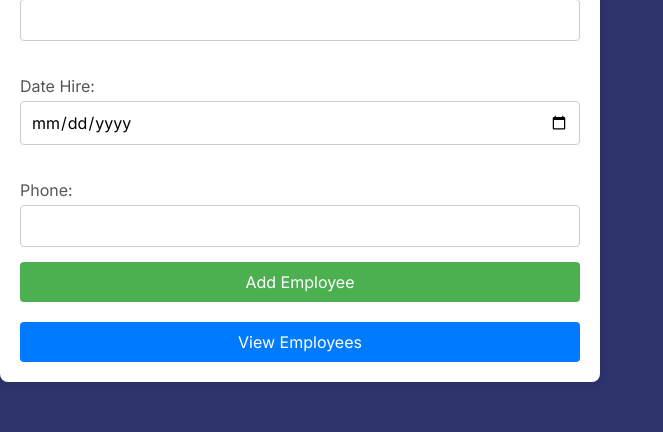
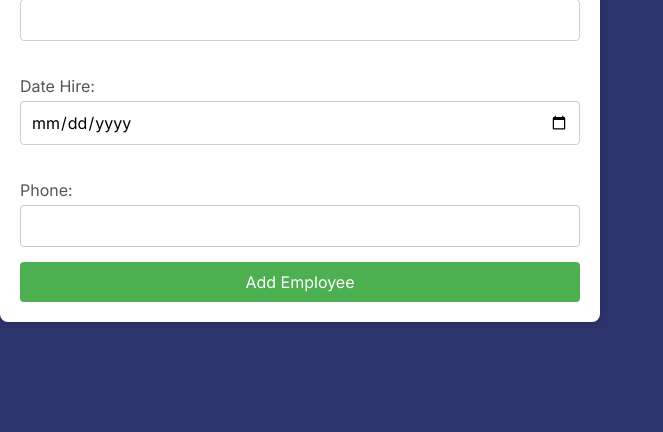
Before and after one commit to karthik-joseph/staff-management-system, a Django app: page /add_employee in a window 1280 px wide. Shown: the part 761-1193 px from the top of the page, without its empty margins (0-663 px from the left). After the commit the page ends 1083 px from the top, so only its background shows below. Run offline with Django 5.2, Linux system fonts and the light colour scheme; data that the repository does not hold is empty.

Commit message:
deleted some functions

```diff
--- a/office/staff/static/js/view_emp.js
+++ b/office/staff/static/js/view_emp.js
@@ -4,7 +4,6 @@ document.addEventListener("DOMContentLoaded", function () {
   const sortBy = document.getElementById("sortBy");
   const tableRows = document.querySelectorAll("table tr:not(:first-child)");
 
-  // Create and add the message element
   const messageDiv = document.createElement("div");
   messageDiv.id = "filter-message";
   messageDiv.style.textAlign = "center";
--- a/office/staff/templates/add_employees.html
+++ b/office/staff/templates/add_employees.html
@@ -60,7 +60,6 @@ system | Add employee {% endblock %} {% block style %}
     <script src="{% static 'js/reset.js' %}"></script>
     {% endif %}
   </form>
-  <a href="/view_employee" class="btn">View Employees</a>
 </section>
 <script src="{% static 'js/timer.js' %}"></script>
 {% endblock %}
--- a/office/staff/templates/delete_employees.html
+++ b/office/staff/templates/delete_employees.html
@@ -38,7 +38,6 @@ Delete Employees {% endblock %} {% block style %}
   >
 </section>
 {% if success_message %}
-<!-- create a js file and reset the fields-->
 <script src="{% static 'js/reset.js' %}"></script>
 {% endif %}
 <script src="{% static 'js/timer.js' %}"></script>
```
